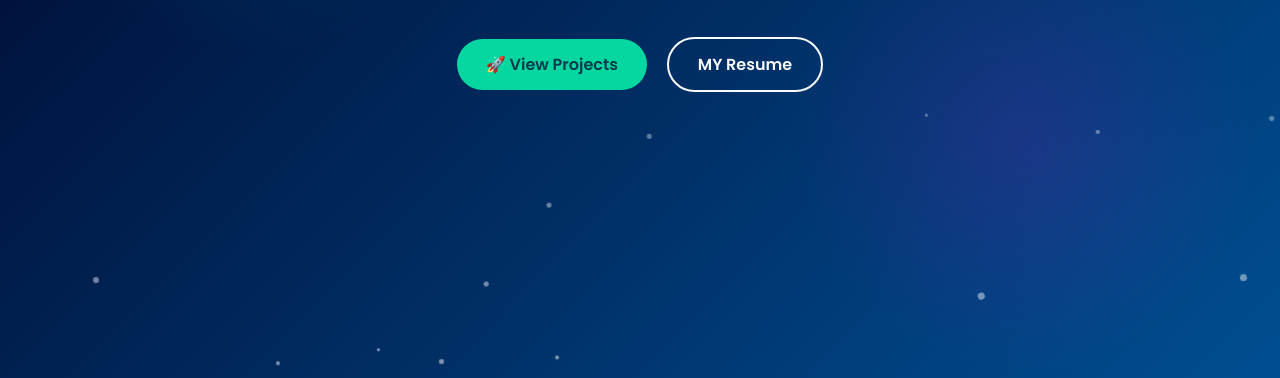
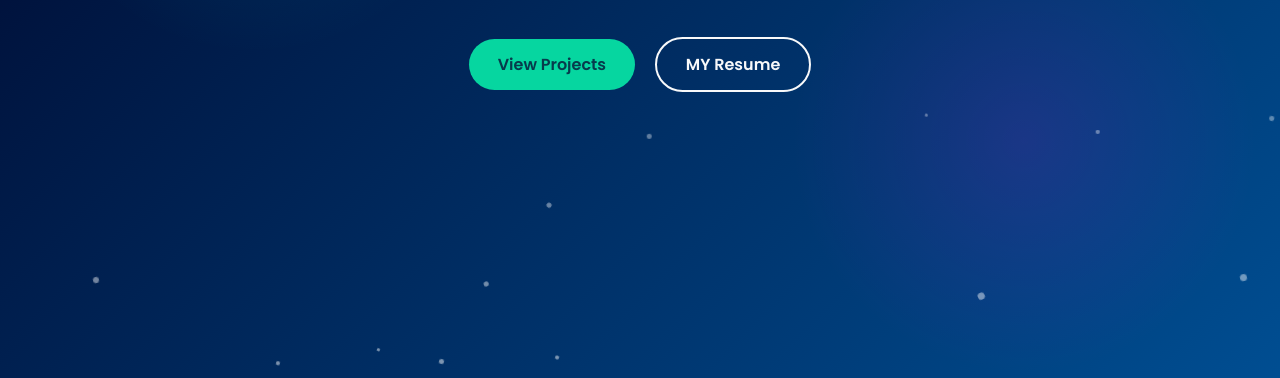
Before and after one commit to UMAIR7592/Umairimran.codes, a plain HTML site: page index.html in a window 1280 px wide. Shown: the part 419-797 px from the top of the page. Drawn offline with nearby package versions, Linux system fonts and the light colour scheme.

Commit message:
index.html

```diff
--- a/index.html
+++ b/index.html
@@ -592,7 +592,7 @@
                 <span class="typewriter-text">AI Engineering Student | C++ Developer | Future Innovator</span>
             </p>
             <div class="hero-buttons">
-    <a href="https://github.com/UMAIR7592" class="btn btn-primary" target="_blank" rel="noopener noreferrer">🚀 View Projects</a>
+    <a href="https://github.com/UMAIR7592" class="btn btn-primary" target="_blank" rel="noopener noreferrer">View Projects</a>
     <a href="MY RESUME2222.pdf"class="btn btn-secondary" download>MY Resume</a>
 </div>
 
```
